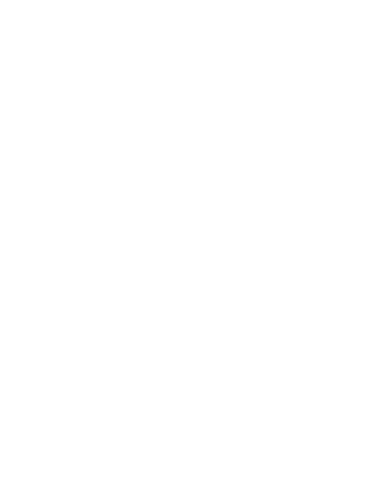
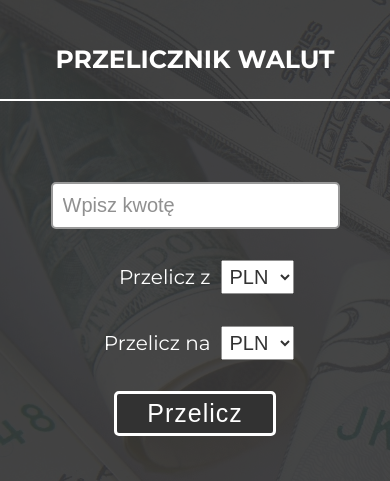
Before and after one commit to mtkuchta/currency_calculator, a plain HTML site: page index.html in a window 390 px wide. Drawn offline with Linux system fonts and the light colour scheme.

Commit message:
Create html structure and styles for small mobile

```diff
--- a/index.html
+++ b/index.html
@@ -5,10 +5,40 @@
     <meta charset="UTF-8">
     <meta name="viewport" content="width=device-width, initial-scale=1.0">
     <title>Przelicznik walut</title>
-    <!-- <link rel="stylesheet" href="css/style.css"> -->
+    <link href="https://fonts.googleapis.com/css2?family=Montserrat:wght@300;400;700&display=swap" rel="stylesheet">
+    <link rel="stylesheet" href="css/style.css">
 </head>
 
 <body>
+    <div class="container">
+        <div class="background">
+            <h1>Przelicznik walut</h1>
+            <form class="form">
+                <input type="text" id="amount" placeholder="Wpisz kwotę" class="form__amount-input">
+                <div class="form__currency-container">
+                    <label for="currency" class="form__currency-label">Przelicz z </label>
+                    <select name="Waluta" id="currency" class="form__currency-input">
+                        <option value="PLN">PLN</option>
+                        <option value="EUR">EUR</option>
+                        <option value="USD">USD</option>
+                    </select>
+                </div>
+                <div class="form__currency-container">
+                    <label for="currency" class="form__currency-label">Przelicz na</label>
+                    <select name="Waluta" id="result" class="form__currency-input">
+                        <option value="PLN">PLN</option>
+                        <option value="EUR">EUR</option>
+                        <option value="USD">USD</option>
+                    </select>
+                </div>
+                <button>Przelicz</button>
+            </form>
+
+            <div class="result">
+                <h2></h2>
+            </div>
+        </div>
+    </div>
     <script src="js/app.js"></script>
 </body>
 
--- a/sass/style.scss
+++ b/sass/style.scss
@@ -0,0 +1,99 @@
+// font-family: 'Montserrat', sans-serif;
+
+* {
+    margin: 0;
+    padding: 0;
+    box-sizing: border-box;
+}
+
+html {
+    font-size: 10px;
+    font-family: 'Montserrat';
+    color: white;
+}
+
+.background {
+    width: 100%;
+    height: 100vh;
+    background-color: rgba(0, 0, 0, 0.9);
+}
+
+.container {
+    width: 100%;
+    height: 100vh;
+    display: flex;
+    flex-direction: column;
+    align-items: center;
+    justify-content: top;
+    background-image: url('../img/dollar-1362244_1920.jpg');
+    background-size: cover;
+    opacity: 0.8;
+
+    h1 {
+
+        text-transform: uppercase;
+        width: 100%;
+        text-align: center;
+        font-size: 2.5rem;
+        margin: 10% 0 10% 0;
+        // background-color: rgba(0, 0, 0, 0.8);
+        line-height: 4rem;
+        // box-shadow: inset 0 0 3px lighten(black, 20%);
+        border-bottom: 2px solid white;
+        padding-bottom: 20px;
+    }
+
+}
+
+.form {
+    width: 100%;
+    display: flex;
+    flex-direction: column;
+    justify-content: space-evenly;
+    align-items: center;
+    font-size: 1.5rem;
+    // background-color: rgba(0, 0, 0, 0.9);
+    padding: 10px;
+    height: 40%;
+    font-size: 2rem;
+
+    &__currency-container {
+        display: flex;
+        justify-content: right;
+        align-items: center;
+        width: 60%;
+        margin-right: 25px;
+    }
+
+    &__amount-input {
+        padding: 10px;
+        border: 2px solid gray;
+        border-radius: 5px;
+        font-size: 2rem;
+    }
+
+    &__currency-input {
+        padding: 4px;
+        margin-left: 10px;
+        font-size: 2rem;
+    }
+
+    button {
+        // text-transform: uppercase;
+        padding: 5px 30px;
+        border: 3px solid white;
+        background-color: lighten(black, 0%);
+        color: white;
+        font-size: 2.5rem;
+        border-radius: 5px;
+        letter-spacing: 1px;
+
+
+        &:hover {
+            // transform: scale(1.2);
+            background-color: white;
+            color: black;
+        }
+    }
+
+}
```
Also changed, not shown: css/style.css (added), img/dollar-1362244_1920.jpg (added), 1 other file.
